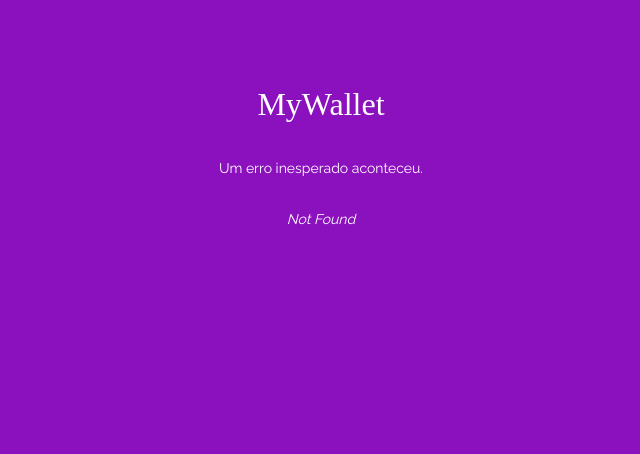
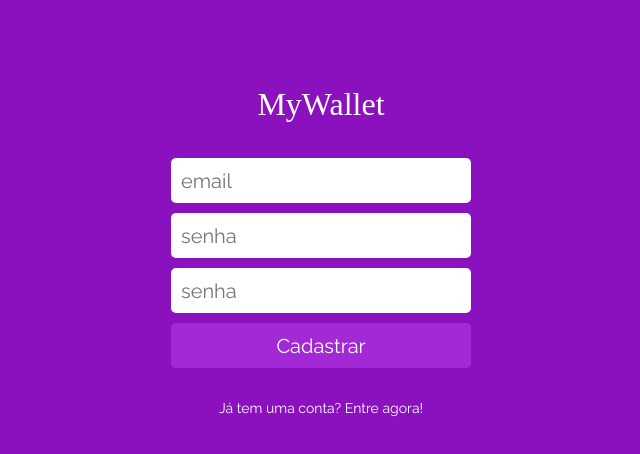
Before and after one commit to davifeliciano/projeto14-mywallet-front, a React (Vite) app: page /cadastro in a window 1280 px wide. Before the commit this address had no page. Shown: the top 454 px of the page, without its empty margins (319-959 px from the left). Built offline with nearby package versions, Linux system fonts and the light colour scheme; a web font is replaced by a local one.

Commit message:
Rota de cadastro

```diff
--- a/package.json
+++ b/package.json
@@ -17,6 +17,7 @@
     "react-icons": "^4.8.0",
     "react-loader-spinner": "^5.3.4",
     "react-router-dom": "^6.10.0",
+    "react-toastify": "^9.1.2",
     "styled-components": "^5.3.9"
   },
   "devDependencies": {
--- a/src/App.jsx
+++ b/src/App.jsx
@@ -2,6 +2,7 @@ import { useState } from "react";
 import { RouterProvider, createBrowserRouter } from "react-router-dom";
 import ErrorPage from "./ErrorPage";
 import Login, { action as loginAction } from "./routes/Login";
+import Cadastro, { action as cadastroAction } from "./routes/Cadastro";
 import GlobalStyle from "./styles/GlobalStyle";
 import SessionContext from "./contexts/SessionContext";
 
@@ -11,6 +12,12 @@ const router = createBrowserRouter([
     element: <Login />,
     errorElement: <ErrorPage />,
     action: loginAction,
+  },
+  {
+    path: "/cadastro",
+    element: <Cadastro />,
+    errorElement: <ErrorPage />,
+    action: cadastroAction,
   },
 ]);
 
--- /dev/null
+++ b/src/routes/Cadastro.jsx
@@ -0,0 +1,92 @@
+import { useState } from "react";
+import { Link, useNavigation } from "react-router-dom";
+import { toast, ToastContainer } from "react-toastify";
+import "react-toastify/dist/ReactToastify.css";
+import FormContainer from "../components/FormContainer";
+import Form from "../components/Form";
+import Input from "../components/Input";
+import SubmitButton from "../components/SubmitButton";
+import SubmitLoader from "../components/SubmitLoader";
+
+export async function action({ request }) {
+  // Simulando uma requisição POST à API
+  const formData = await request.formData();
+  const { email, password, passwordConfirm } = Object.fromEntries(formData);
+
+  if (password !== passwordConfirm) {
+    toast("As senhas não correspondem! Tente novamente.", {
+      position: toast.POSITION.TOP_CENTER,
+      autoClose: 2500,
+      hideProgressBar: false,
+      closeOnClick: true,
+      pauseOnHover: true,
+      draggable: true,
+      progress: undefined,
+      theme: "light",
+    });
+    return null;
+  }
+
+  await new Promise((resolve) => setTimeout(resolve, 1000));
+  console.log({ email, password });
+  // Erro para teste da ErrorPage
+  throw new Error("Mensagem de erro de teste");
+}
+
+export default function Cadastro() {
+  const navigation = useNavigation();
+  const [form, setForm] = useState({
+    email: "",
+    password: "",
+    passwordConfirm: "",
+  });
+
+  return (
+    <>
+      <ToastContainer />
+      <FormContainer>
+        <h1>MyWallet</h1>
+        <Form method="post">
+          <Input
+            required
+            type="email"
+            name="email"
+            placeholder="email"
+            disabled={navigation.state === "submitting"}
+            value={form.email}
+            onChange={(e) => setForm({ ...form, email: e.target.value })}
+          />
+          <Input
+            required
+            minLength={8}
+            type="password"
+            name="password"
+            placeholder="senha"
+            disabled={navigation.state === "submitting"}
+            value={form.password}
+            onChange={(e) => setForm({ ...form, password: e.target.value })}
+          />
+          <Input
+            required
+            minLength={8}
+            type="password"
+            name="passwordConfirm"
+            placeholder="senha"
+            disabled={navigation.state === "submitting"}
+            value={form.passwordConfirm}
+            onChange={(e) =>
+              setForm({ ...form, passwordConfirm: e.target.value })
+            }
+          />
+          <SubmitButton
+            type="submit"
+            disabled={navigation.state === "submitting"}
+          >
+            {navigation.state === "submitting" ? <SubmitLoader /> : "Cadastrar"}
+          </SubmitButton>
+        </Form>
+        <Link to="/">Já tem uma conta? Entre agora!</Link>
+      </FormContainer>
+    </>
+  );
+}
--- a/src/styles/GlobalStyle.jsx
+++ b/src/styles/GlobalStyle.jsx
@@ -9,6 +9,10 @@ const GlobalStyle = createGlobalStyle`
 
   * {
     margin: 0;
+  }
+
+  :root {
+    --toastify-color-progress-light: #a328d6;
   }
 
   img,
```
Also changed, not shown: 1 other file (tests, documents, lock files or other folders).
